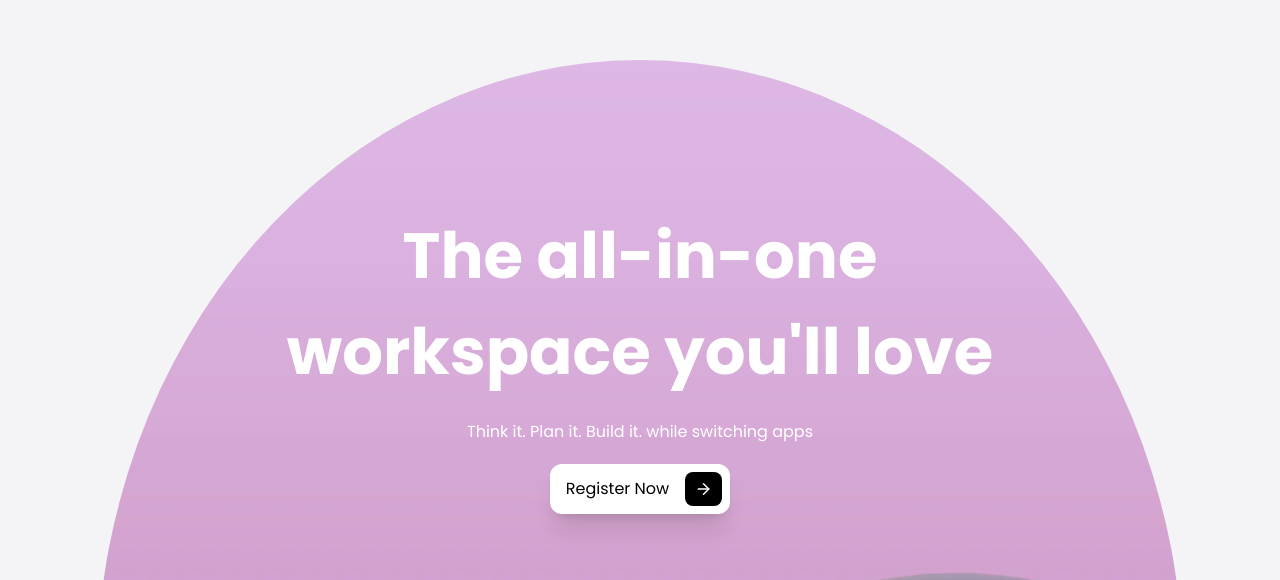
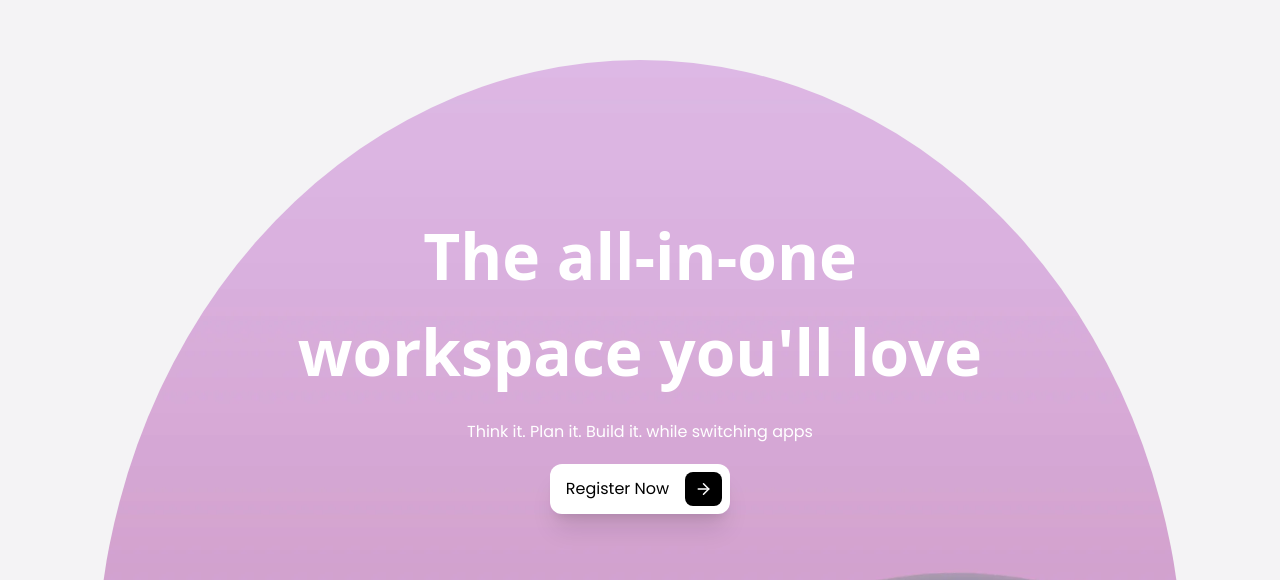
Before and after one commit to Varchasv-pixel/Unnati5, a React (Vite) app: page / in a window 1280 px wide. Shown: the part 220-800 px from the top of the page. Built offline with nearby package versions, Linux system fonts and the light colour scheme; a web font is replaced by a local one.

Commit message:
font fixed

```diff
--- a/src/index.css
+++ b/src/index.css
@@ -12,7 +12,7 @@
 
 
   @theme {
-    --font-family-primary: 'PPAgrandir', ui-sans-serif, system-ui, sans-serif;
+    --font-primary: 'PPAgrandir', ui-sans-serif, system-ui, sans-serif;
 
   }
 
```
